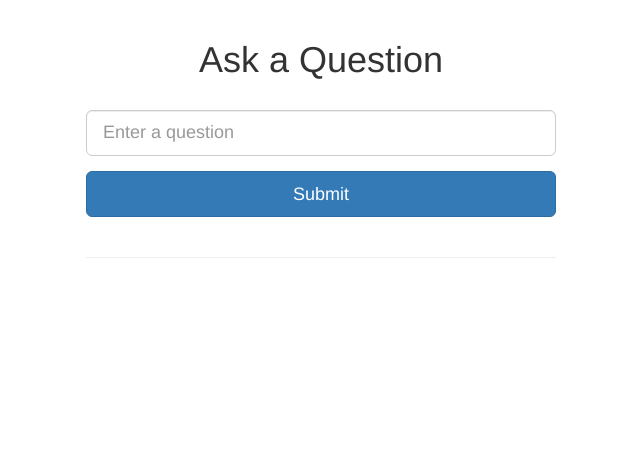
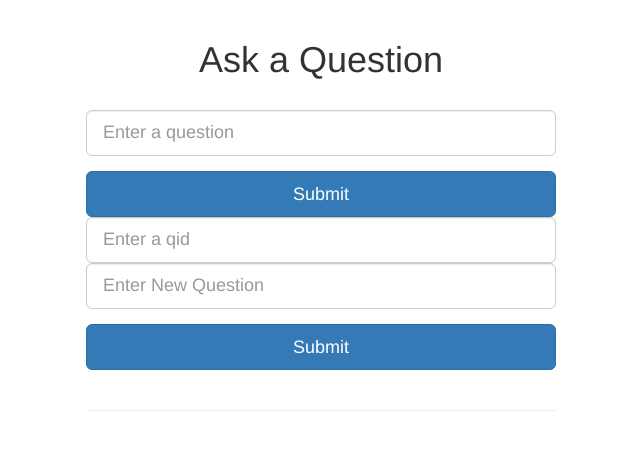
Before and after one commit to rbagga/iTwitterBackend, a Flask app: page /question in a window 1280 px wide. Shown: the top 450 px of the page, without its empty margins (319-959 px from the left). Run offline with Flask 2, Linux system fonts and the light colour scheme; data that the repository does not hold is empty; some libraries are stand-ins or nearby versions.

Commit message:
Update Done

```diff
--- a/orchestrating-docker/docker-compose.yml
+++ b/orchestrating-docker/docker-compose.yml
@@ -1,4 +1,4 @@
-version: '3'
+version: '2'
 
 services:
   web:
--- a/orchestrating-docker/web/app.py
+++ b/orchestrating-docker/web/app.py
@@ -36,5 +36,47 @@ def index2():
     questions = Question.query.order_by(Question.date_posted.desc()).all()
     return render_template('question.html', questions = questions)
 
+@app.route('/update_question', methods=['GET', 'POST'])
+def update_record():
+    if request.method == "POST":
+        qid = request.form['qid']
+        new_question = request.form['new_question']
+        updated_question = Question.query.get(qid)
+        updated_question.ques = new_question
+        updated_question.date_posted = datetime.datetime.now()
+        db.session.commit()
+    questions = Question.query.order_by(Question.date_posted.desc()).all()
+    return render_template('question.html', questions = questions)
+
 if __name__ == '__main__':
     app.run()
+
+
+
+#Reference Material: Delete after use
+'''
+@app.route('/edit/<int:id>', methods=["POST", "GET"])
+    def update_record(id):
+        if request.method == "POST":
+            flight = request.form["flight"]
+            destination = request.form["destination"]
+            check_in = datetime.strptime(request.form['check_in'], '%d-%m-%Y %H:%M %p')
+            depature = datetime.strptime(request.form['depature'], '%d-%m-%Y %H:%M %p')
+            status = request.form["status"]
+
+            update_flight = Flight.query.get(id)
+            update_flight.flight = flight
+            update_flight.destination = destination
+            update_flight.check_in = check_in
+            update_flight.depature = depature
+            update_flight.status = status
+            db_session.commit()
+
+            return redirect("/backend", code=302)
+        else:
+            new_flight = Flight.query.get(id)
+            new_flight.check_in = new_flight.check_in.strftime("%d-%m-%Y %H:%M %p")
+            new_flight.depature = new_flight.depature.strftime("%d-%m-%Y %H:%M %p")
+
+            return render_template('update_flight.html', data=new_flight)
+'''
--- a/orchestrating-docker/web/templates/question.html
+++ b/orchestrating-docker/web/templates/question.html
@@ -14,12 +14,20 @@
   <input type = "submit" class = "btn btn-primary btn-lg btn-block" value = "Submit">
 </form>
 
+<form action ="/update_question" method = "POST">
+  <div class = "form-group">
+    <input name = "qid" class = "form-control input-lg" type="text" placeholder="Enter a qid" required>
+    <input name = "new_question" class = "form-control input-lg" type="text" placeholder="Enter New Question" required>
+  </div>
+  <input type = "submit" class = "btn btn-primary btn-lg btn-block" value = "Submit">
+</form>
+
 <br>
 <hr>
 
 <div>
   {% for question in questions %}
-    <h4 class="well"> /<strong>{{question.ques}}</strong> - <em>{{question.date_posted.strftime('%Y-%m-%d')}}</em></h4>
+    <h4 class="well"> /<strong>{{question.qid}}</strong> - <strong>{{question.ques}}</strong> - <em>{{question.date_posted.strftime('%Y-%m-%d')}}</em></h4>
   {% endfor %}
 </div>
 
```
